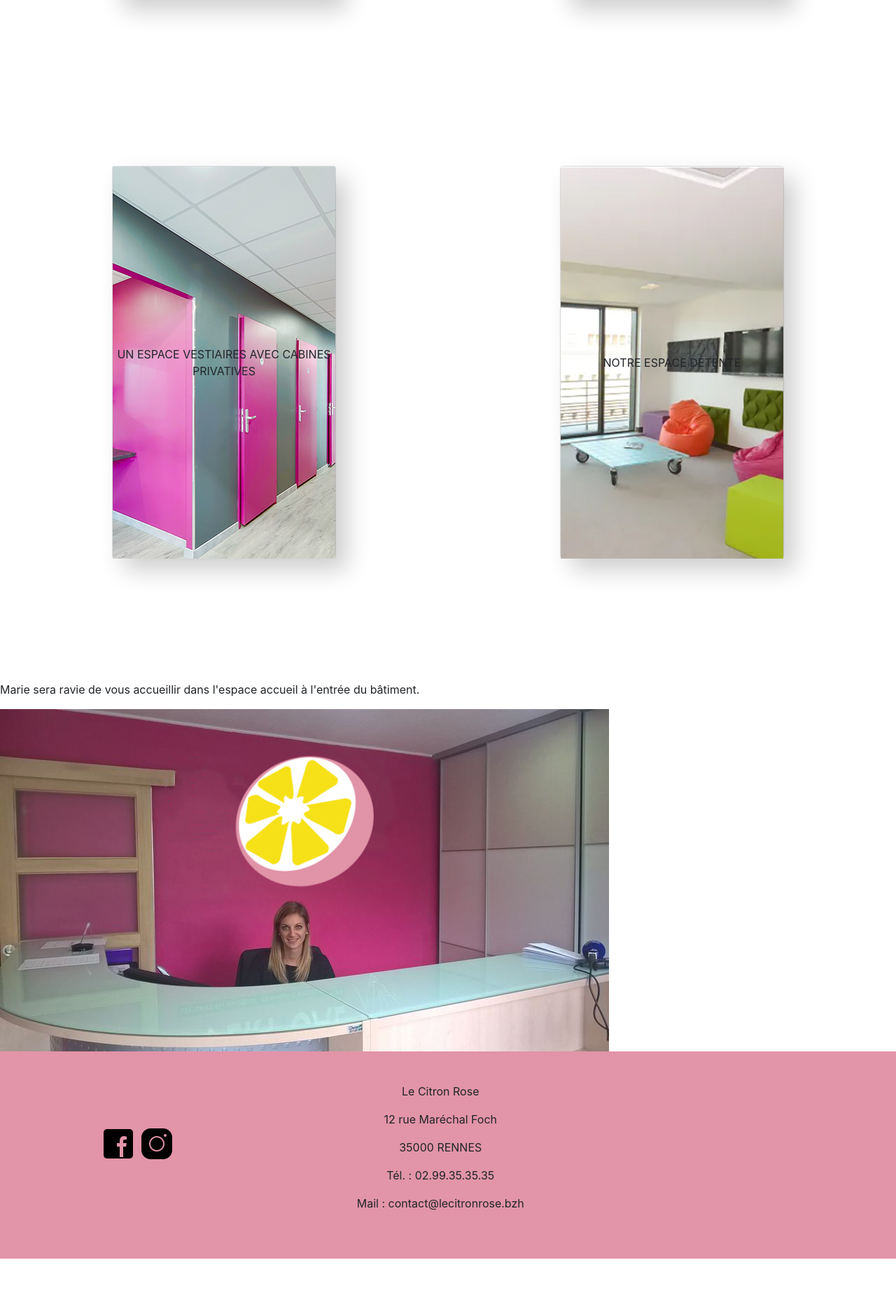
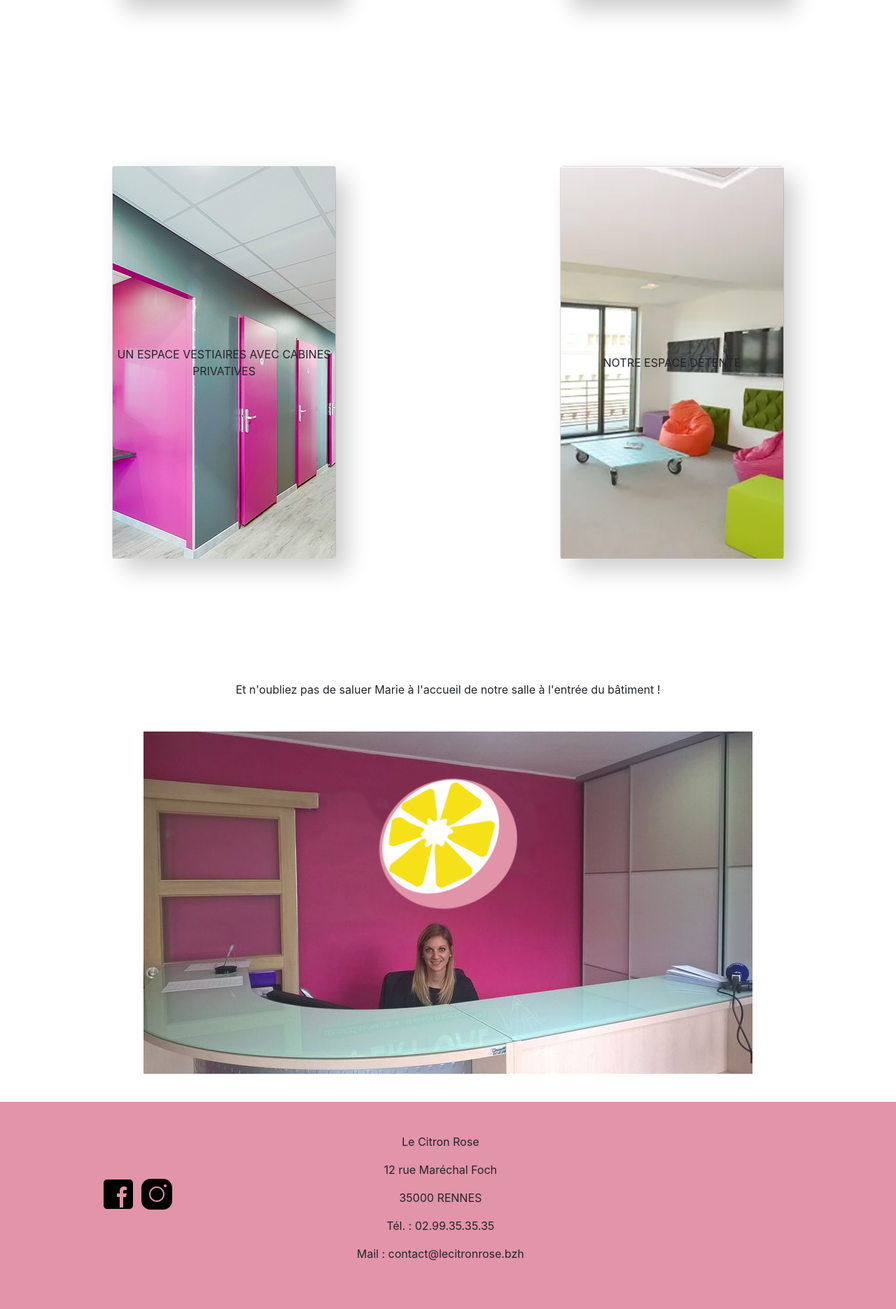
Before and after one commit to ManonC2/Site-Le-Citron-Rose, a PHP site: page /infrastructures.html in a window 1280 px wide. Shown: the part 1252-3122 px from the top of the page at 70% size. Before the commit the page ends 3050 px from the top, so only its background shows below. Run offline with PHP 8.4, Linux system fonts and the light colour scheme; grey boxes are pictures that could not be loaded.

Commit message:
On avance tranquillement

```diff
--- a/infrastructures.html
+++ b/infrastructures.html
@@ -50,7 +50,7 @@
                 </div>
                 <div class="card__side card__side--back card__side--back-2">
                   <div class="arriere_carte">
-                      <!--Mettre ici ce que je veux écrire-->
+                      <p>Nous avons mis en place dans nos locaux des casiers sécurisés par des clés personnelles, utilisables par nos adhérents. Ils seront idéaux pour stocker vos affaires le temps d'une séance !</p>
                     </div>
                 </div>
               </div>
@@ -64,7 +64,7 @@
                 </div>
                 <div class="card__side card__side--back card__side--back-3">
                   <div class="arriere_carte">
-                      <!--Mettre ici ce que je veux écrire-->
+                      <p>Découvrez nos cabines privatives, comprenant chacune une serrure pour une intimité garantie. A côté de celles-ci se trouvent lavabo, douches et sèche-cheveux pour une fin de séance en toute sérénité.</p>
                   </div>
                 </div>
               </div>
@@ -76,15 +76,18 @@
                 </div>
                 <div class="card__side card__side--back card__side--back-3">
                   <div class="arriere_carte">
-                      <!--Mettre ici ce que je veux écrire-->
+                      <p>Pour une pause, pour un thé ou pour reposer vos jambes en pleiun travail, n'hésitez pas à passer dans la salle de pause que nous vous proposons.
+                        Vous pourrez y trouver machine à café, produits de nutrition sportive, boissons fraîches ainsi que de quoi vous asseoir.
+                      </p>
                   </div>
                 </div>
               </div>
           </section>
 
 
-            <p>Marie sera ravie de vous accueillir dans l'espace accueil à l'entrée du bâtiment.</p>
-            <img src="images/accueil_client.jpg" alt="Accueil de la salle de sport">
+            <p class="accueil_marie">Et n'oubliez pas de saluer Marie à l'accueil de notre salle à l'entrée du bâtiment !</p>
+            <div class="separateur"></div>
+            <img class="image_accueil" src="images/accueil_client.jpg" alt="Accueil de la salle de sport">
         </div>
 
         <footer>
--- a/style.css
+++ b/style.css
@@ -182,13 +182,13 @@ div.separateur-footer {
   transform: rotateY(180deg);
 }
 .card__side--back-1 {
-  background-image: linear-gradient(to right bottom, #7ed56f, #28b485);
+  background-image: linear-gradient(to right bottom, #F7EB84, #E294A8);
 }
 .card__side--back-2 {
-  background-image: linear-gradient(to right bottom, #2998FF, #5643FA);
+  background-image: linear-gradient(to right bottom, #F7EB84, #E294A8);
 }
 .card__side--back-3 {
-  background-image: linear-gradient(to right bottom, #FFB900, #FF7730);
+  background-image: linear-gradient(to right bottom, #F7EB84, #E294A8);
 }
 .card:hover .card__side--front {
   transform: rotateY(-180deg);
@@ -230,3 +230,28 @@ p.vestiaires{
   vertical-align: middle;
   display: table-cell;
 }
+
+p.accueil_marie{
+  text-align: center;
+}
+
+img.image_accueil{
+  text-align: center;
+  display: table;
+  margin: auto;
+  padding-bottom: 40px;
+}
+
+div.coaches {
+  display: flex;
+}
+
+div.coaches p {
+  margin: auto;
+  text-align: center;
+  padding: 10px;
+}
+
+div.coaches img{
+  margin: 10px;
+}
```
Also changed, not shown: equipe.html (+5 -5 lines), images/jeremy.jpg, images/lea.jpg.
